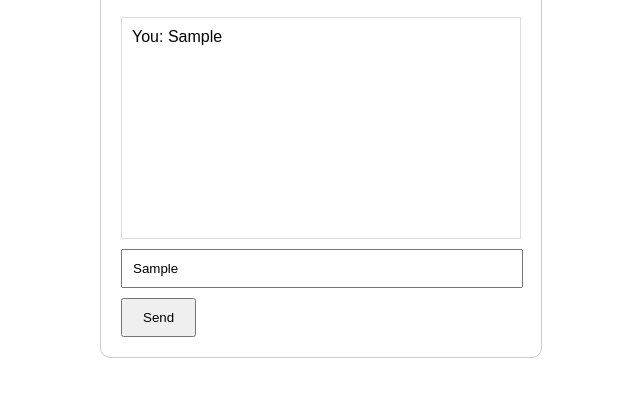
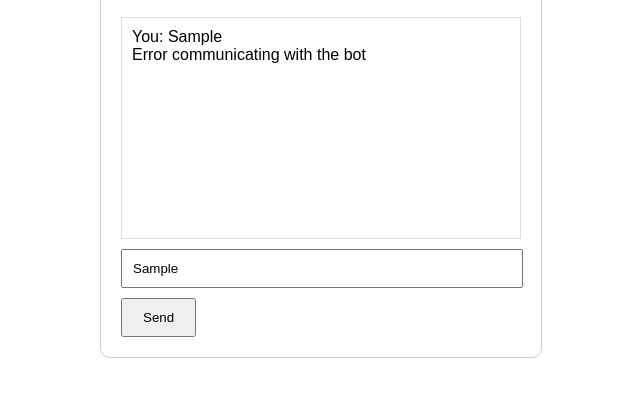
Before and after one commit to CWM2024/Ask-HR, a plain HTML site: page index.html in a window 1280 px wide. Both pictures are taken after typing "Sample" into the empty fields and a click on the button "Send". Shown: the part 80-476 px from the top of the page, without its empty margins (319-959 px from the left). Drawn offline with Linux system fonts and the light colour scheme; no server answers.

Commit message:
Update index.html

```diff
--- a/index.html
+++ b/index.html
@@ -39,17 +39,18 @@
             userMessage.textContent = 'You: ' + message;
             messagesDiv.appendChild(userMessage);
 
-            const response = await fetch('https://chatbox-openai-prod.cognitiveservices.azure.com/openai/deployments/Microsoft.CognitiveServicesAllInOne-20240516142011/chat/completions', {
+            try {
+                const response = await fetch('https://chatbot-backend-service.azurewebsites.net/chat', {
                     method: 'POST',
                     headers: {
-                    'Content-Type': 'application/json',
-                    'api-key': '8d704886db0545e198ed453d8f620e82'
+                        'Content-Type': 'application/json'
                     },
-                body: JSON.stringify({
-                    prompt: message,
-                    max_tokens: 100
-                })
+                    body: JSON.stringify({ message })
                 });
+
+                if (!response.ok) {
+                    throw new Error(`Error: ${response.statusText}`);
+                }
 
                 const data = await response.json();
                 const botMessage = document.createElement('div');
@@ -58,6 +59,12 @@
 
                 document.getElementById('message-input').value = '';
                 messagesDiv.scrollTop = messagesDiv.scrollHeight;
+            } catch (error) {
+                console.error('Error:', error);
+                const errorMessage = document.createElement('div');
+                errorMessage.textContent = 'Error communicating with the bot';
+                messagesDiv.appendChild(errorMessage);
+            }
         }
     </script>
 </head>
```
Lines whose indentation alone changed are shown as unchanged.
